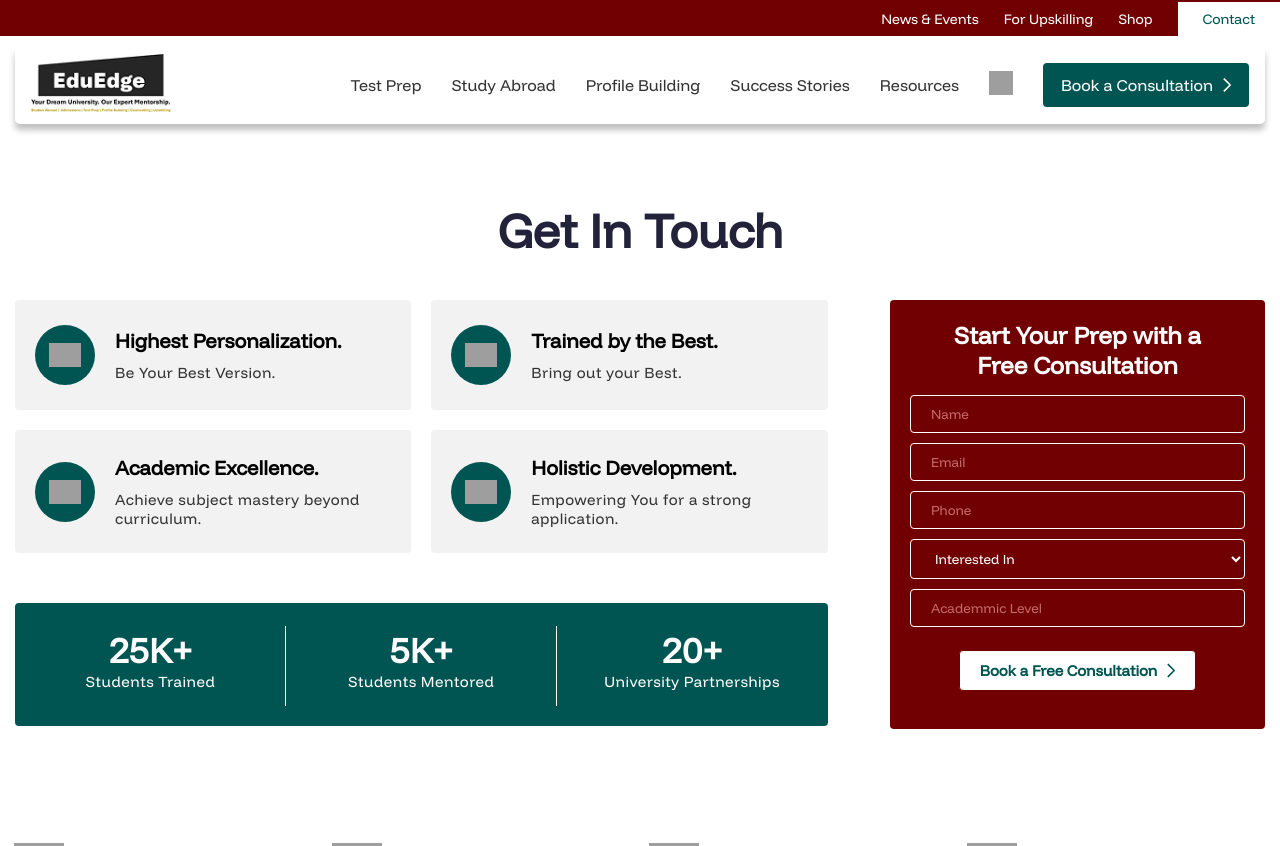
After one commit to rohitmore09/EduEdge, a PHP site: page /www/contact.php in a window 1280 px wide. The commit adds this page. Shown: the top 846 px of the page. Run offline with PHP 8.4, Linux system fonts and the light colour scheme; grey boxes are pictures that could not be loaded.

Commit message:
contact page

```diff
--- a/assets/css/style.css
+++ b/assets/css/style.css
@@ -36,7 +36,7 @@ li{list-style: none;}
 img{max-width: 100%;}
 .text-center{text-align: center;}
 .white_mnhdng{color: var(--white-color);font-size: 30px;}
-.blue_mnhdng{color: var(--title);font-size: 48px;}
+.blue_mnhdng{color: var(--title);font-size: 48px;text-transform: capitalize;}
 section{padding: 60px 0px;}
 .tflx{display: flex;justify-content: center;align-items: center;gap: 10px;}
 .grnclr{color: var(--secondary);font-family: 'bold';}
@@ -71,14 +71,14 @@ section{padding: 60px 0px;}
 .primary__btn{background: var(--secondary);padding: 12px 18px;color: var(--white-color) !important;border-radius: 4px;position: relative;width: fit-content;display: flex;transition: .3s ease-in;}
 .primary__btn span{font-weight: normal;}
 .primary__btn:hover{background: var(--primary);}
-.primary__btn img{width: auto;height: auto;margin-left: 10px;}
+.primary__btn img{width: 8px;height: auto;margin-left: 10px;}
 .white-btn {background: var(--white-color);padding: 15px 20px;color: var(--secondary) !important;border-radius: 4px;width: fit-content;transition: .3s ease-in;margin-top: 10px;display: block;}
 .white-btn span{margin-right: 10px;margin-top: 20px;transition: .3s ease-in;}
 .white-btn img{width: 9px;height: auto;position: relative;top: 3px;}
 .white-btn:hover{background: var(--secondary);}
 .white-btn:hover span{color: var(--white-color);}
 .secondary-btn{color: var(--secondary);font-size: 15px;display: flex;align-items: center;margin-top: 20px;font-weight: 600;transition: .3s ease-in-out;width: fit-content;}
-.secondary-btn img{position: relative;left: 7px;top: 1px;display: block;width: 7px;}
+.secondary-btn img{position: relative;left: 8px;top: 1px;display: block;width: 8px;}
 .secondary-btn:hover{padding-left: 5px;}
 /* ---Btns */
 
@@ -372,7 +372,54 @@ footer{background: var(--primary);}
 
 /* homepage */
 
+/* CONTACT */
+.contact__section{padding-top: 200px;padding-bottom: 60px;}
+.contact_flx{display: flex;margin-top: 40px;gap: 20px;justify-content: space-between;}
+.contact_flx .contact_left{width: 65%;}
+.contact_flx .left_dtls{width: 100%;}
+.contact_flx .left_dtls ul{display:flex;justify-content: space-between;flex-wrap: wrap;gap: 20px;}
+.contact_flx .left_dtls ul li{background: var(--bg-color);flex: 48%;display: grid;grid-template-columns:.1fr 1fr;align-items: center;gap: 20px;padding:25px 20px;border-radius: 4px;}
+.contact_flx .left_dtls ul li .dt_img{background: var(--secondary);border-radius: 100px;width: 60px;height: 60px;text-align: center;display: flex;justify-content: center;align-items: center;}
+.contact_flx .left_dtls ul li .dt_img img{width:32px;height: auto;}
+.dt_cntct h5{font-size: 20px;margin-bottom: 10px;}
+.dt_cntct p{font-size: 15px;margin-bottom: 0px;}
+.contact_left .counter09{display: flex;justify-content: space-between;background-color: var(--secondary);flex-wrap: wrap;align-items: center;text-align: center;margin-top: 50px;border-radius: 4px;}
+.contact_left .counter09 > div{flex: 33.33%;padding: 25px 0px;position: relative;}
+.contact_left .counter09 > div::before{position: absolute;content: '';background: var(--white-color);width: 1px;height: 80px;bottom: 20px;right: 0;}
+.contact_left .counter09 > div:last-child::before{content: none;}
+.contact_left .counter09 h2{font-size: 35px;color: var(--white-color);}
+.contact_left .counter09 p{color: var(--white-color);font-size: 15px;}
 
+.contact_right{width: 30%;margin-right: 0;}
+.contact_right form{width: 100%;background-color: var(--primary);padding: 20px;border-radius: 4px;}
+.contact_right form h2{text-align: center;color: var(--white-color);margin-bottom: 10px;}
+.contact_right form .frm-group{padding:5px 0px;}
+.contact_right .frm-group input::placeholder{color:#C5696A;}
+.contact_right form .frm-group input, select{width: 100%;padding: 10px 20px;color:var(--white-color);background: transparent;border:1px solid var(--white-color);border-radius: 4px;outline: none;}
+.contact_right .frm-btn button{cursor: pointer;padding: 10px 20px;border-radius: 4px;outline: none;background-color: var(--white-color);margin: 18px auto;border: 1px solid var(--primary);gap: 10px;}
+.contact_right .frm-btn button:hover{background: var(--primary);color: var(--white-color);border: 1px solid var(--white-color);}
+.contact_right .frm-btn button svg{width: 8px;}
+
+/* Reviews */
+.contact_reviews{display: grid;grid-template-columns: repeat(4, 1fr);position: relative;gap: 20px;}
+.contact_reviews .main_reviews{position: relative;padding: 70px 20px 40px;border: 1px solid;border-image-source: linear-gradient(130.29deg, #f2f2f2 9.68%, #005552 13.43%, #005552 23.48%);border-image-slice: 1;border-image-repeat: stretch;border-radius: 15px;}
+.contact_reviews .main_reviews::before{position: absolute;content: '';background:url(../imgs/logo/quotes.svg)no-repeat;background-repeat: no-repeat;width: 50px;height: 50px;background-size: cover;top: -7px;left: -2px;}
+.contact_reviews .main_reviews img{width: 100px;}
+.contact_reviews .main_reviews p{font-size: 15px;margin: 20px 0px;min-height: 85px;}
+.contact_reviews .main_reviews h5{font-size: 13px;letter-spacing:0.5px;}
+/* Reviews */
+
+/* contact info */
+.contact_information{display: flex;gap:20px;flex-wrap: wrap;text-align: center;}
+.contact_information .contfo{background-color: var(--bg-color);flex: 1;display: flex;flex-direction: column;align-items:center;justify-content:center;padding: 20px;box-sizing: border-box;min-height: 230px;border-radius: 4px;}
+.contact_information .contfo .icon-dv{background-color: var(--secondary);width: 55px;height: 55px;display: flex;align-items: center;justify-content: center;border-radius: 100px;margin-bottom: 10px;}
+.contact_information .contfo .icon-dv img{width: 20px;}
+.contact_information .contfo p {font-size: 15px;}
+.contact_information .contfo p a{font-size: 20px;color: var(--black-color);}
+.contact_information .contfo p a:hover{border-bottom:1px solid var(--primary);}
+/* contact info */
+
+/* CONTACT */
 
 
 /* Responsive */
@@ -542,6 +589,17 @@ footer{padding-bottom: 100px;}
 
 /* HOMEPAGE */
 
+/* CONTACT */
+.contact__section{padding-top: 100px;}
+.contact_flx{flex-direction: column-reverse;}
+.contact_flx .contact_right, .contact_flx .contact_left{width: 100%;}
+.contact_flx .left_dtls ul{gap: 5px;}
+.contact_left .counter09 h2{font-size: 30px;margin-bottom: 2px;}
+.contact_left .counter09 p{font-size: 14px;}
+.contact_reviews{grid-template-columns: repeat(2, 1fr);}
+.contact_information .contfo{flex: 100%;}
+/* CONTACT */
+
 }
 
 /* Responsive */
--- /dev/null
+++ b/contact.php
@@ -0,0 +1,216 @@
+<!DOCTYPE html>
+<html lang="en">
+
+<head>
+    <meta charset="UTF-8">
+    <meta name="viewport" content="width=device-width, initial-scale=1.0">
+    <title>Contact</title>
+    <?php include 'style_css.php'; ?>
+</head>
+
+<body>
+    <!-- header -->
+    <?php include 'components/header.php'; ?>
+    <!-- header -->
+
+
+    <!-- breadcrumb -->
+    <div class="breadcrumb">
+        <ul class="breadcrumb-item">
+            <li>
+                <a href=""></a>
+            </li>
+            <li></li>
+            <li>
+                <a href=""></a>
+            </li>
+        </ul>
+    </div>
+    <!-- breadcrumb -->
+
+    <section class="contact__section">
+        <div class="container">
+            <h1 class="blue_mnhdng text-center">get in Touch</h1>
+            <div class="contact_info">
+                <div class="contact_flx">
+                    <div class="contact_left">
+                        <div class="left_dtls">
+                            <ul>
+                                <li>
+                                    <div class="dt_img">
+                                        <img src="<?php echo $base_url; ?>assets/imgs/logo/global.svg" alt="Logo" height="32" width="32">
+                                    </div>
+                                    <div class="dt_cntct">
+                                        <h5>Highest Personalization.</h5>
+                                        <p>Be Your Best Version.</p>
+                                    </div>
+                                </li>
+                                <li>
+                                    <div class="dt_img">
+                                        <img src="<?php echo $base_url; ?>assets/imgs/logo/global.svg" alt="Logo" height="32" width="32">
+                                    </div>
+                                    <div class="dt_cntct">
+                                        <h5>Trained by the Best.</h5>
+                                        <p>Bring out your Best.</p>
+                                    </div>
+                                </li>
+                                <li>
+                                    <div class="dt_img">
+                                        <img src="<?php echo $base_url; ?>assets/imgs/logo/global.svg" alt="Logo" height="32" width="32">
+                                    </div>
+                                    <div class="dt_cntct">
+                                        <h5>Academic Excellence.</h5>
+                                        <p>Achieve subject mastery beyond curriculum.</p>
+                                    </div>
+                                </li>
+                                <li>
+                                    <div class="dt_img">
+                                        <img src="<?php echo $base_url; ?>assets/imgs/logo/global.svg" alt="Logo" height="32" width="32">
+                                    </div>
+                                    <div class="dt_cntct">
+                                        <h5>Holistic Development.</h5>
+                                        <p>Empowering You for a strong application.</p>
+                                    </div>
+                                </li>
+                            </ul>
+                            <!-- counter -->
+                            <div class="counter09">
+                                <div>
+                                    <h2><span class="count" data-count="25">0</span>K+</h2>
+                                    <p>Students Trained</p>
+                                </div>
+                                <div>
+                                    <h2><span class="count" data-count="5">0</span>K+</h2>
+                                    <p>Students Mentored</p>
+                                </div>
+                                <div>
+                                    <h2><span class="count" data-count="20">0</span>+</h2>
+                                    <p>University Partnerships</p>
+                                </div>
+                            </div>
+                            <!-- counter -->
+                        </div>
+
+                    </div>
+                    <div class="contact_right">
+                        <form action="">
+                            <h2>Start Your Prep with a<br> Free Consultation</h2>
+                            <div class="frm-group">
+                                <input type="text" placeholder="Name">
+                            </div>
+                            <div class="frm-group">
+                                <input type="text" placeholder="Email">
+                            </div>
+                            <div class="frm-group">
+                                <input type="text" placeholder="Phone">
+                            </div>
+                            <div class="frm-group">
+                                <select name="" id="">
+                                    <option disabled>Interested In</option>
+                                    <option value="">Interested In</option>
+                                    <option value=""></option>
+                                </select>
+                            </div>
+                            <div class="frm-group">
+                                <input type="text" placeholder="Academmic Level">
+                            </div>
+                            <div class="frm-btn">
+                                <button class="secondary-btn">
+                                <span>Book a Free Consultation</span>
+                                <svg width="10" height="19" viewBox="0 0 10 19" fill="none" xmlns="http://www.w3.org/2000/svg">
+                            <path d="M1 1.5L9 9.5L1 17.5" stroke="currentColor" stroke-width="2" stroke-linejoin="round"></path>
+                        </svg>
+                                </button>
+                            </div>
+                        </form>
+                    </div>
+                </div>
+            </div>
+        </div>
+    </section>
+
+    <section>
+        <div class="container">
+            <div class="contact_reviews">
+                <div class="main_reviews">
+                    <img src="<?php echo $base_url; ?>assets/imgs/logo/gre.svg" alt="">
+                    <p>The mentorship here is unmatched—personal, insightful, and genuinely career-changing.</p>
+                    <h5>- Abhishek, Kolkata</h5>
+                </div>
+                <div class="main_reviews">
+                    <img src="<?php echo $base_url; ?>assets/imgs/logo/reviewimg-2.svg" alt="">
+                    <p>Training at EduEdge helped me boost my score by 30 points! Highly recommend for anyone aiming for a top score.</p>
+                    <h5>- Ishita, Delhi</h5>
+                </div>
+                <div class="main_reviews">
+                    <img src="<?php echo $base_url; ?>assets/imgs/logo/reviewimg-1.svg" alt="">
+                    <p>From SOPs to interviews, EduEdge supported me every step of the way</p>
+                    <h5>- Gitesh, Jaipur</h5>
+                </div>
+                <div class="main_reviews">
+                    <img src="<?php echo $base_url; ?>assets/imgs/logo/ap.svg" alt="">
+                    <p>Thanks to EduEdge Pro, I secured admits from 5 top global universities, including my dream school</p>
+                    <h5>- Suhana, Mumbai</h5>
+                </div>
+            </div>
+        </div>
+    </section>
+
+    <section>
+        <div class="container">
+            <div class="contact_information">
+                <div class="contfo">
+                    <div class="icon-dv">
+                        <img src="<?php echo $base_url; ?>assets/imgs/logo/call.svg" alt="Call">
+                    </div>
+                    <p><a href="tel:+919123456789" target="_blank">+91 91234 56789</a></p>
+                </div>
+                <div class="contfo">
+                    <div class="icon-dv">
+                        <img src="<?php echo $base_url; ?>assets/imgs/logo/marker.svg" alt="Location">
+                    </div>
+                    <p>401/402/403, Dheeraj Plaza, Above Colors Showroom, Opp. Bandra Police Station,
+                        Hill Road, Bandra (W), Mumbai 400050, India.</p>
+                    <a href="#" class="secondary-btn">
+                        <span>View in Google Maps</span>
+                        <img src="<?php echo $base_url; ?>assets/imgs/logo/righticon_green.svg" alt="Logo">
+                    </a>
+                </div>
+                <div class="contfo">
+                    <div class="icon-dv">
+                        <img src="<?php echo $base_url;?>assets/imgs/logo/envolope.svg" alt="mail">
+                    </div>
+                    <p><a href="mailto:info@eduedgepro.com" target="_blank">info@eduedgepro.com</a></p>
+                </div>
+            </div>
+        </div>
+    </section>
+<!-- footerstrip -->
+<div class="footer_strip">
+        <div class="strip active">
+            <span>Keep Exploring</span>
+        </div>
+        <div class="strip">
+            <span>Test Prep</span>
+            <img src="<?php echo $base_url; ?>assets/imgs/logo/righticon_green.svg" alt="Icon">
+        </div>
+        <div class="strip">
+            <span>Study Abroad</span>
+            <img src="<?php echo $base_url; ?>assets/imgs/logo/righticon_green.svg" alt="Icon">
+        </div>
+        <div class="strip">
+            <span>Sucess Story</span>
+            <img src="<?php echo $base_url; ?>assets/imgs/logo/righticon_green.svg" alt="Icon">
+        </div>
+    </div>
+    <!-- footerstrip -->
+    <!-- footer -->
+    <?php include 'components/footer.php'; ?>
+    <!-- footer -->
+
+    <!-- Js -->
+    <?php include 'style_js.php'; ?>
+    <!-- Js -->
+</body>
+
+</html>
--- a/style_css.php
+++ b/style_css.php
@@ -1,4 +1,4 @@
-<?php $base_url ="https://www.agency09.co/staging/Eduedge/";?>
+<?php $base_url ="http://localhost/www/eduedge/EduEdge/";?>
 
 <!-- CSS -->
  <link rel="stylesheet" href="<?php $base_url;?>assets/css/flaticon.css" />
```
Also changed, not shown: assets/imgs/logo/ap.svg (added), assets/imgs/logo/call.svg (added), assets/imgs/logo/envolope.svg (added), assets/imgs/logo/gre.svg (added), assets/imgs/logo/marker.svg (added), assets/imgs/logo/reviewimg-1.svg (added), assets/imgs/logo/reviewimg-2.svg (added).
